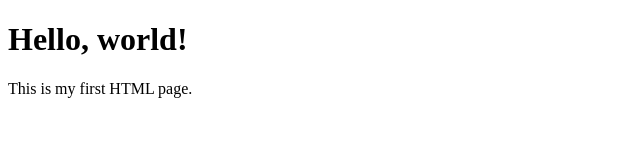
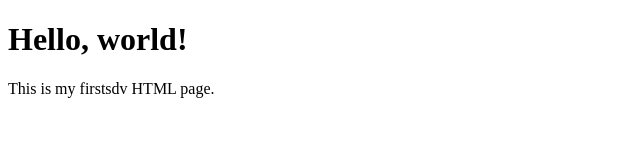
Before and after one commit to Yassine-Elamri34/stepUp-Project-, a plain HTML site: page cv.html in a window 1280 px wide. Shown: the full height of the page, 0-640 px from the left. Drawn offline with Linux system fonts and the light colour scheme.

Commit message:
first commddit

```diff
--- a/cv.html
+++ b/cv.html
@@ -7,7 +7,7 @@
 <body>
 
   <h1>Hello, world!</h1>
-  <p>This is my first HTML page.</p>
+  <p>This is my firstsdv HTML page.</p>
 
 </body>
 </html>
@@ -35,6 +35,6 @@
 <!-- hethi  -->
 <!--
 git add .
-git commit -m "first commit"
+git commit -m "first commddit"
 git branch -M main
 git push -u origin main -->
```
